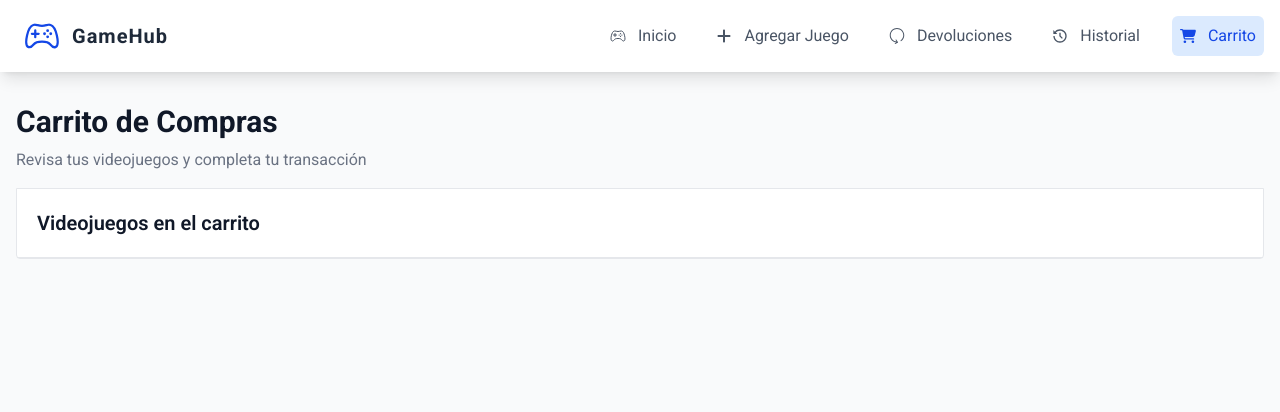
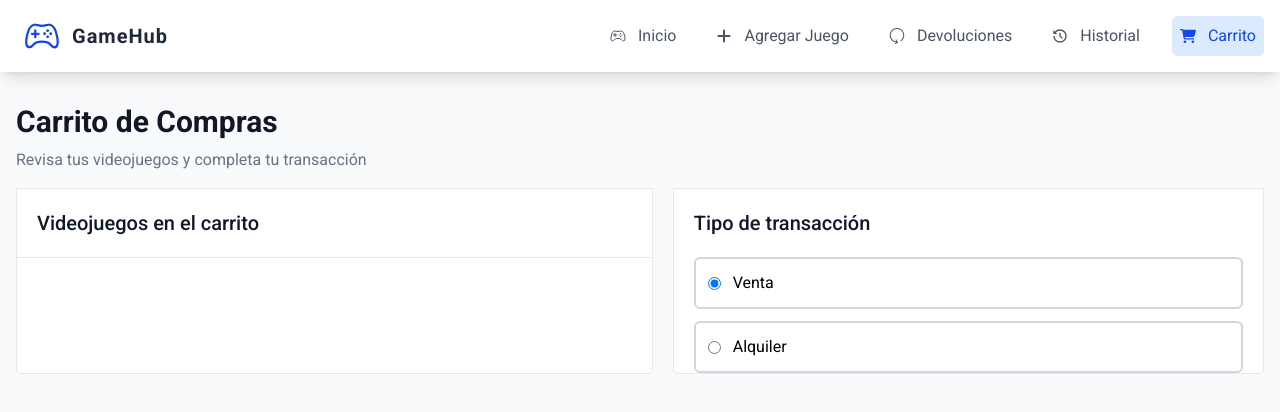
Before and after one commit to ilson28/Gamehub, a React (Vite) app in the folder frontend/gamehub/: page /cart in a window 1280 px wide. Shown: the top 412 px of the page. Built offline with nearby package versions, Linux system fonts and the light colour scheme.

Commit message:
feat(Cart): Improve cart design and add transaction options (sale/rental)

```diff
--- a/frontend/gamehub/src/pages/Cart.jsx
+++ b/frontend/gamehub/src/pages/Cart.jsx
@@ -13,11 +13,12 @@ const Cart = () => {
             <h1 className="text-gray-900 font-bold text-3xl">Carrito de Compras</h1>
             <span className="text-gray-500">Revisa tus videojuegos y completa tu transacción</span>
         </div>
+        <div className="flex flex-col gap-5 md:flex-row">
 
-        <div className="bg-white border border-gray-200 rounded-b-sm">
+            <div className="bg-white border border-gray-200 rounded-b-sm grow">
 
-            <div className="p-5 border-b border-b-gray-200 text-xl font-semibold text-gray-900">
-                <p>Videojuegos en el carrito</p>
+                <div className="p-5 border-b border-b-gray-200 text-xl font-medium text-gray-900">
+                    <h2>Videojuegos en el carrito</h2>
                 </div>
                 {
                     games.map(game => (<div key={game.id} className="p-4 border-b border-b-gray-200">
@@ -36,6 +37,24 @@ const Cart = () => {
 
             </div>
 
+            <div className="bg-white border border-gray-200 rounded-b-sm grow">
+                <div className="p-5 text-md md:text-xl font-medium text-gray-900">
+                    <h2>Tipo de transacción</h2>
+                </div>
+                <div className="px-5 flex flex-col gap-3 ">
+                    <div className="flex items-center gap-3 border-2 border-gray-300 p-3 rounded-md">
+                        <input type="radio" name="type" defaultChecked id="sale" />
+                        <label htmlFor="sale">Venta</label>
+                    </div>
+                    <div className="flex items-center gap-3 border-2 border-gray-300 p-3 rounded-md">
+                        <input type="radio" name="type" id="rent" />
+                        <label htmlFor="rent">Alquiler</label>
+                    </div>
+
+                </div>
+            </div>
+        </div>
+
 
 
     </div>
```
Lines whose indentation alone changed are shown as unchanged.
